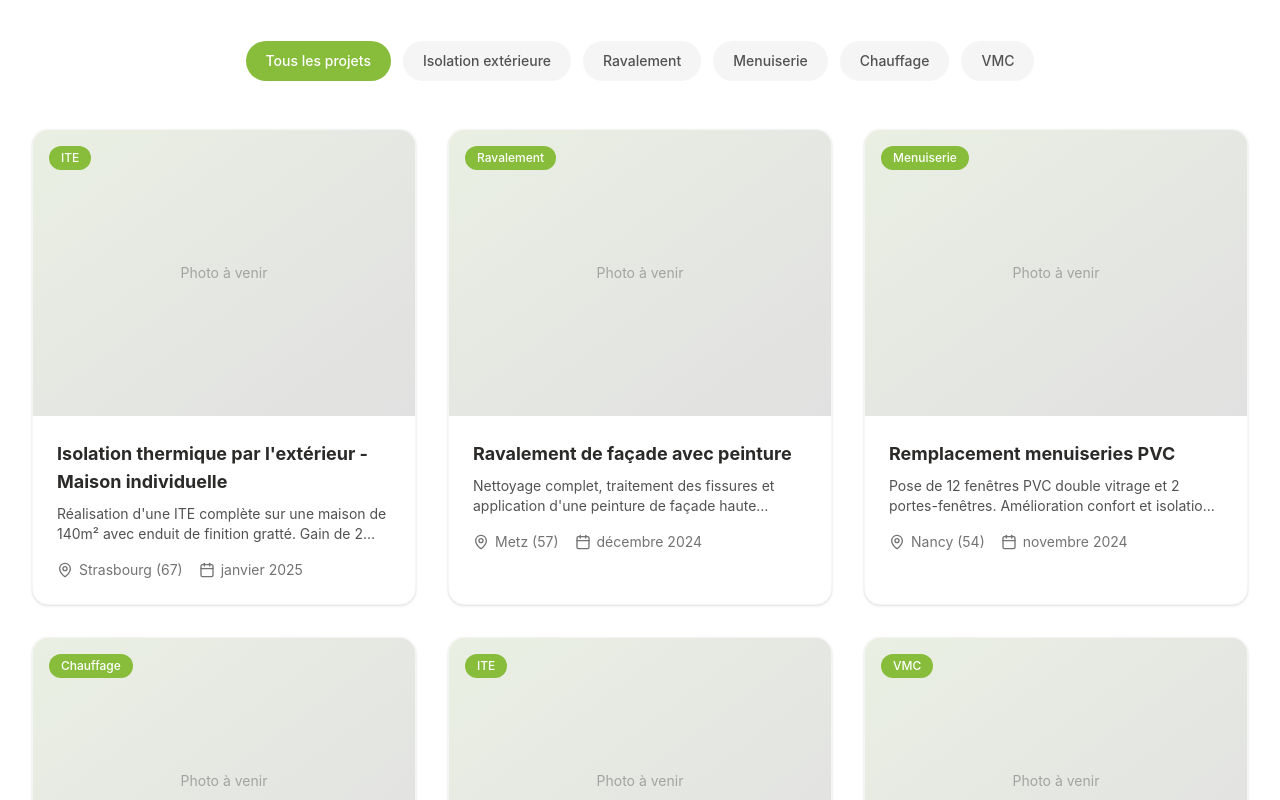
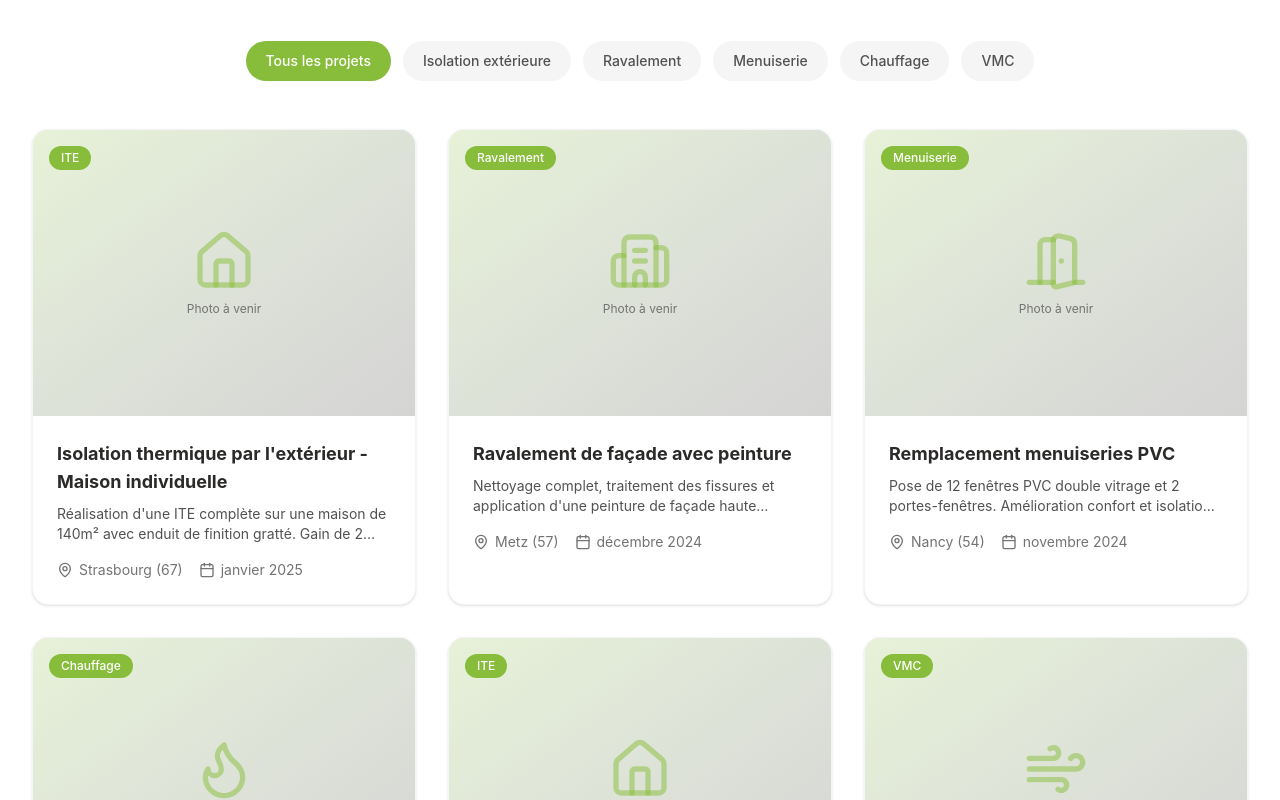
Before and after one commit to Fyned/ih-energy.fr, a React (Vite) app: page /nos-realisations in a window 1280 px wide. Shown: the part 660-1460 px from the top of the page. Built offline with nearby package versions, Linux system fonts and the light colour scheme.

Commit message:
Amélioration placeholders: icônes par catégorie pour Réalisations et Actualités

```diff
--- a/src/pages/Realisations.tsx
+++ b/src/pages/Realisations.tsx
@@ -1,11 +1,19 @@
 import { useState } from 'react'
 import { motion } from 'framer-motion'
-import { MapPin, Calendar } from 'lucide-react'
+import { MapPin, Calendar, Home, Building2, DoorOpen, Flame, Wind } from 'lucide-react'
 import { SEO } from '@/components/seo'
 import { Container } from '@/components/common'
 import { Hero, CTASection } from '@/components/sections'
 import { realisations, categories } from '@/data/realisations'
 import { cn } from '@/utils/cn'
+
+const categoryIcons: Record<string, React.ElementType> = {
+  ITE: Home,
+  Ravalement: Building2,
+  Menuiserie: DoorOpen,
+  Chauffage: Flame,
+  VMC: Wind,
+}
 
 export function Realisations() {
   const [activeCategory, setActiveCategory] = useState('all')
@@ -60,10 +68,14 @@ export function Realisations() {
                 transition={{ delay: index * 0.1 }}
                 className="bg-white rounded-2xl overflow-hidden shadow-sm hover:shadow-lg transition-shadow border border-neutral-100"
               >
-                {/* Image Placeholder */}
-                <div className="aspect-[4/3] bg-neutral-100 relative overflow-hidden">
-                  <div className="absolute inset-0 flex items-center justify-center bg-gradient-to-br from-accent/10 to-primary/10">
-                    <span className="text-neutral-400 text-sm">Photo à venir</span>
+                {/* Image Placeholder with Icon */}
+                <div className="aspect-[4/3] bg-gradient-to-br from-accent/20 to-primary/20 relative overflow-hidden">
+                  <div className="absolute inset-0 flex flex-col items-center justify-center">
+                    {(() => {
+                      const IconComponent = categoryIcons[project.category] || Home
+                      return <IconComponent className="w-16 h-16 text-accent/50 mb-2" />
+                    })()}
+                    <span className="text-neutral-500 text-xs">Photo à venir</span>
                   </div>
                   <span className="absolute top-4 left-4 px-3 py-1 bg-accent text-white text-xs font-medium rounded-full">
                     {project.category}
--- a/src/pages/actualites/index.tsx
+++ b/src/pages/actualites/index.tsx
@@ -1,9 +1,17 @@
 import { motion } from 'framer-motion'
-import { Calendar, ArrowRight } from 'lucide-react'
+import { Calendar, ArrowRight, FileText, Home, Building2, DoorOpen, Scale, Euro } from 'lucide-react'
 import { SEO } from '@/components/seo'
 import { Container, SectionHeading, Card } from '@/components/common'
 import { Hero } from '@/components/sections'
 import { articles } from '@/data/articles'
+
+const categoryIcons: Record<string, React.ElementType> = {
+  Aides: Euro,
+  Isolation: Home,
+  Façade: Building2,
+  Menuiserie: DoorOpen,
+  Réglementation: Scale,
+}
 
 function formatDate(dateString: string) {
   return new Date(dateString).toLocaleDateString('fr-FR', {
@@ -50,18 +58,15 @@ export function ActualitesIndex() {
                   className="h-full group"
                   padding="none"
                 >
-                  {/* Article Image */}
-                  {article.image ? (
-                    <div className="aspect-video overflow-hidden rounded-t-2xl">
-                      <img
-                        src={article.image}
-                        alt={article.title}
-                        className="w-full h-full object-cover group-hover:scale-105 transition-transform duration-500"
-                      />
+                  {/* Article Image or Placeholder */}
+                  <div className="aspect-video bg-gradient-to-br from-accent/20 to-primary/10 rounded-t-2xl overflow-hidden relative">
+                    <div className="absolute inset-0 flex flex-col items-center justify-center">
+                      {(() => {
+                        const IconComponent = categoryIcons[article.category] || FileText
+                        return <IconComponent className="w-12 h-12 text-accent/40" />
+                      })()}
                     </div>
-                  ) : (
-                    <div className="aspect-video bg-gradient-to-br from-accent/20 to-accent/5 rounded-t-2xl" />
-                  )}
+                  </div>
 
                   <div className="p-6">
                     {/* Category Badge */}
```
